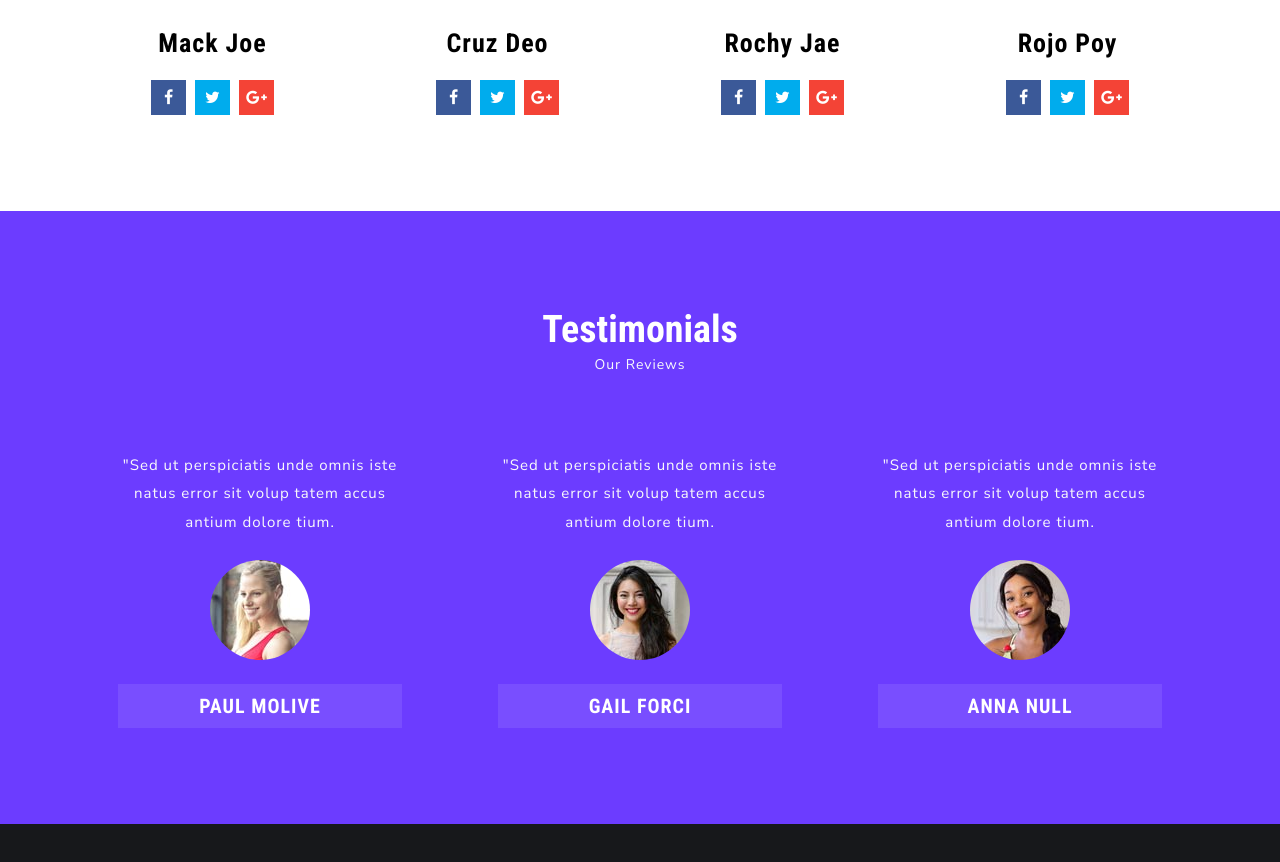
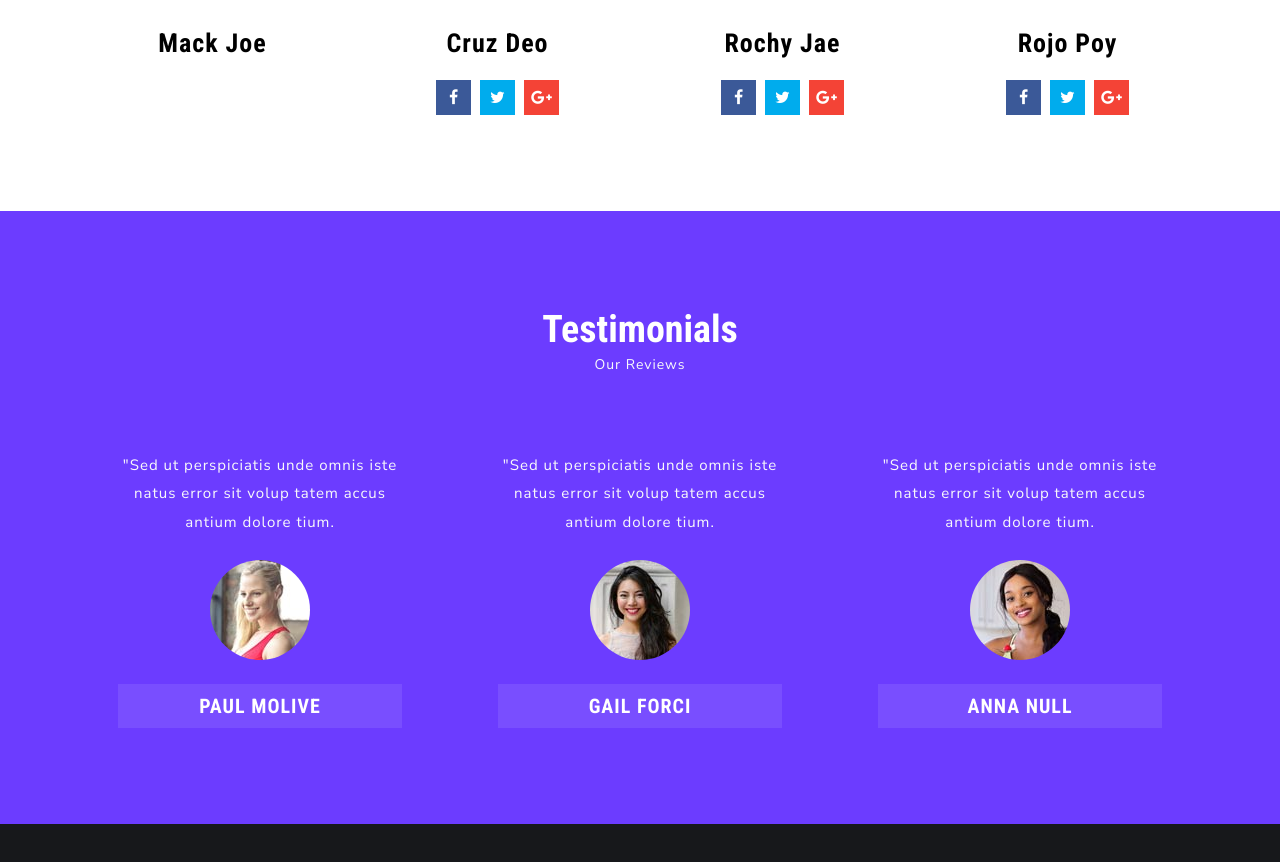
Before and after one commit to aarafaasmamd/UfitProject, a plain HTML site: page about.html in a window 1280 px wide. Shown: the part 3286-4148 px from the top of the page. Drawn offline with Linux system fonts and the light colour scheme.

Commit message:
2 commit

```diff
--- a/about.html
+++ b/about.html
@@ -201,21 +201,7 @@
 							<h4>Mack Joe</h4>
 						</div>
 						<ul>
-							<li>
-								<a href="#">
-									<i class="fa fa-facebook f1" aria-hidden="true"></i>
-								</a>
-							</li>
-							<li>
-								<a href="#">
-									<i class="fa fa-twitter f2" aria-hidden="true"></i>
-								</a>
-							</li>
-							<li>
-								<a href="#">
-									<i class="fa fa-google-plus f3" aria-hidden="true"></i>
-								</a>
-							</li>
+
 						</ul>
 					</div>
 				</div>
```
